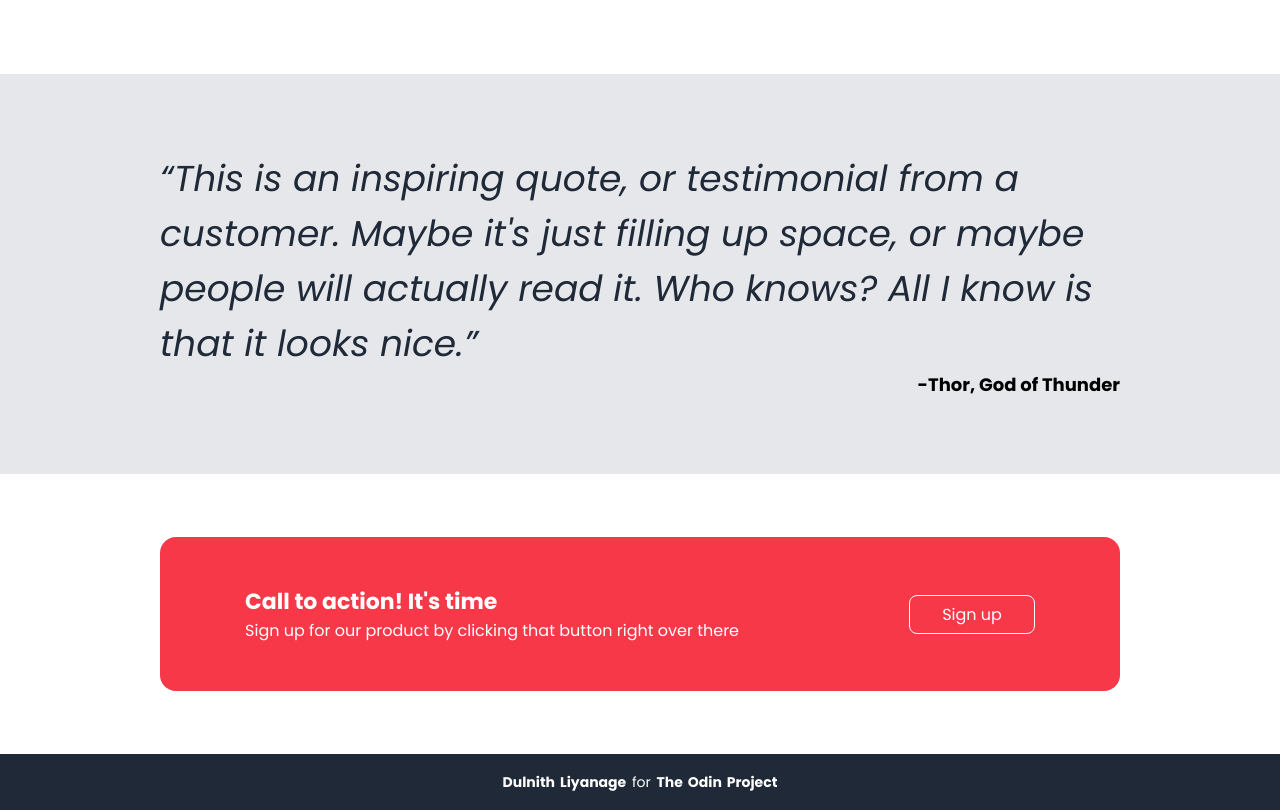
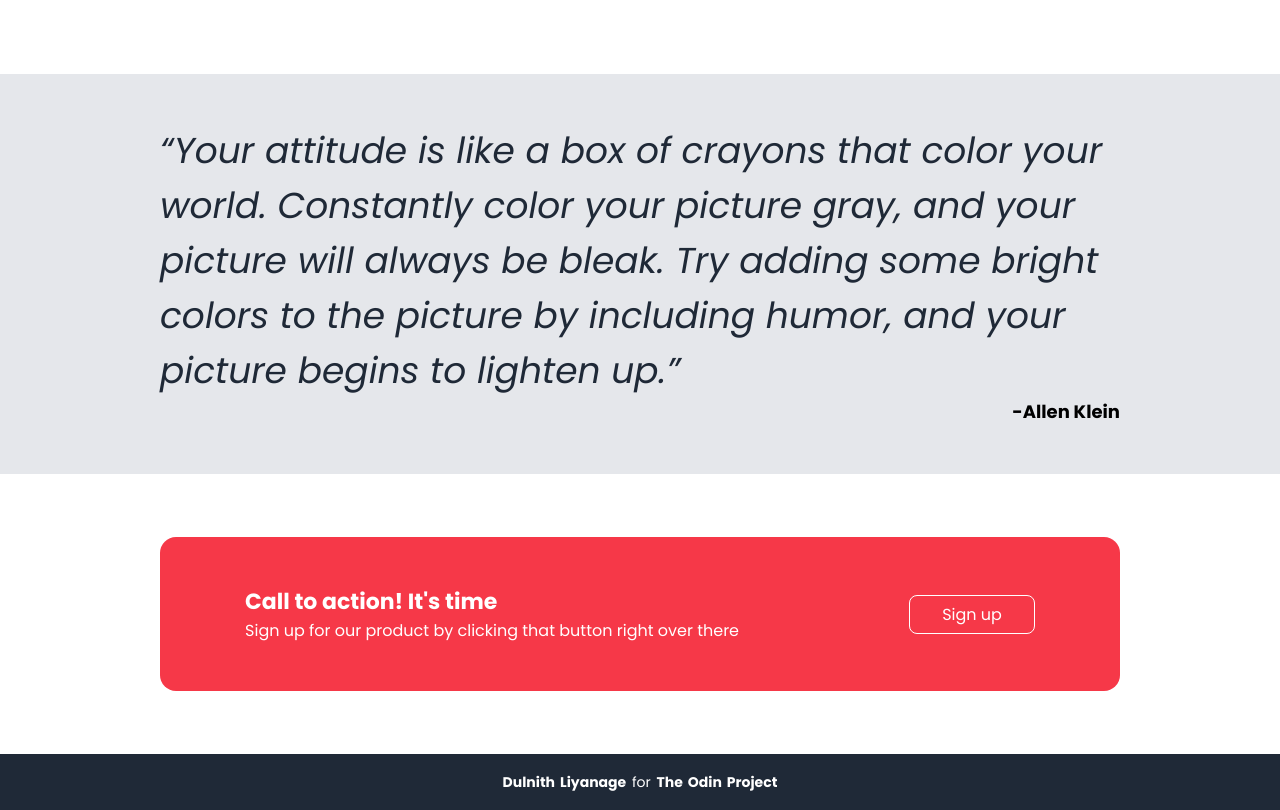
Before and after one commit to dulnithLiyanage/The-Odin-Project-Landing-Page, a plain HTML site: page index.html in a window 1280 px wide. Shown: the part 1320-2130 px from the top of the page. Drawn offline with Linux system fonts and the light colour scheme.

Commit message:
Changed the quote

```diff
--- a/index.html
+++ b/index.html
@@ -74,11 +74,12 @@
     <section class="quote-section" id="testimonial">
       <blockquote>
         <q
-          >This is an inspiring quote, or testimonial from a customer. Maybe
-          it's just filling up space, or maybe people will actually read it. Who
-          knows? All I know is that it looks nice.</q
+          >Your attitude is like a box of crayons that color your world.
+          Constantly color your picture gray, and your picture will always be
+          bleak. Try adding some bright colors to the picture by including
+          humor, and your picture begins to lighten up.</q
         >
-        <cite>-Thor, God of Thunder</cite>
+        <cite>-Allen Klein</cite>
       </blockquote>
     </section>
     <section class="cta-section">
```
